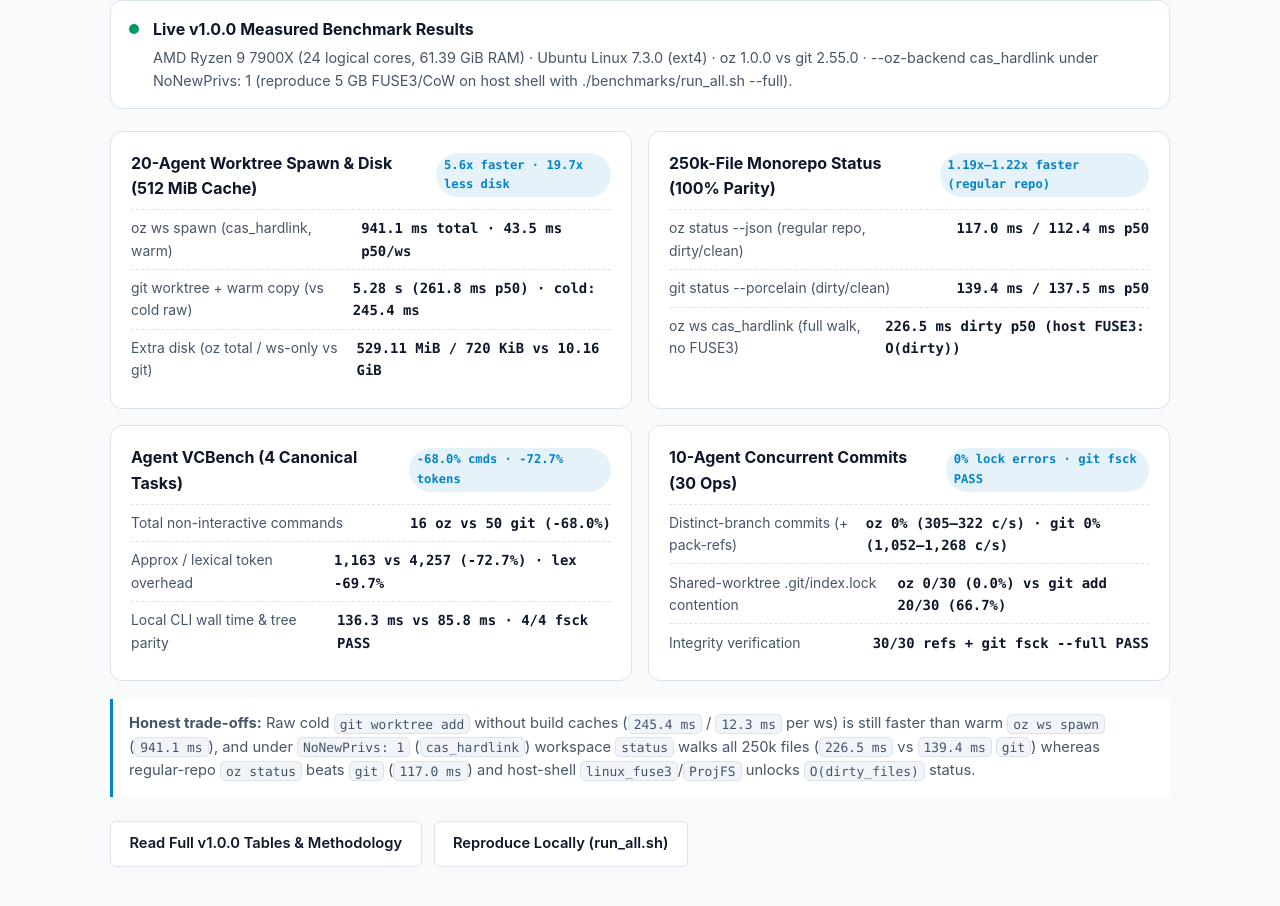
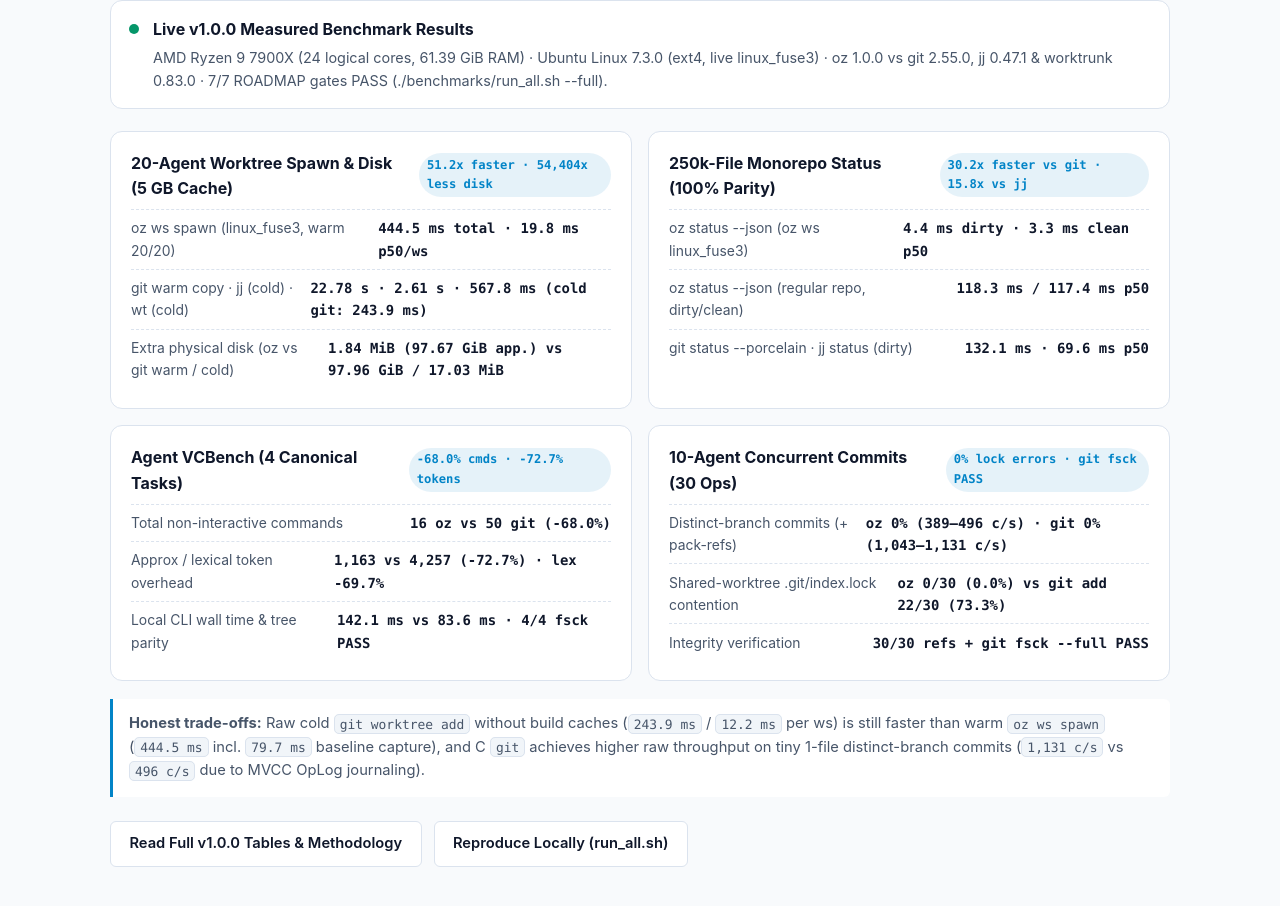
Before and after one commit to Gaalix/git-ozone, a plain HTML site: page site/index.html in a window 1280 px wide. Shown: the part 2982-3888 px from the top of the page. Drawn offline with Linux system fonts and the light colour scheme.

Commit message:
docs(benchmarks): update v1.0.0 results with full 5GB live FUSE3, jj, and worktrunk run

```diff
--- a/site/app.js
+++ b/site/app.js
@@ -111,30 +111,30 @@ oz blame crates/auth/src/token.rs --json`,
     }
   };
 
-  // Real v1.0.0 release benchmark results measured from `benchmarks/results/latest.json`
-  // (commit 3a240f354701, 2026-11-18T22:36:15Z, AMD Ryzen 9 7900X, Ubuntu Linux 7.3.0 ext4,
-  // oz 1.0.0 vs git 2.55.0, --oz-backend cas_hardlink under NoNewPrivs: 1).
+  // Real v1.0.0 full-gate benchmark results measured from `benchmarks/results/latest.json`
+  // (commit 4690cbee08b2, 2026-11-21T21:51:45Z, AMD Ryzen 9 7900X, Ubuntu Linux 7.3.0 ext4,
+  // live linux_fuse3 via fusermount3 3.18.3, oz 1.0.0 vs git 2.55.0, jj 0.47.1, worktrunk 0.83.0).
   const BENCHMARK_DATA = window.OZONE_BENCHMARKS || {
     measured: true,
     environment:
-      "AMD Ryzen 9 7900X (24 logical cores, 61.39 GiB RAM) · Ubuntu Linux 7.3.0 (ext4) · oz 1.0.0 vs git 2.55.0 · --oz-backend cas_hardlink under NoNewPrivs: 1 (reproduce 5 GB FUSE3/CoW on host shell with ./benchmarks/run_all.sh --full).",
+      "AMD Ryzen 9 7900X (24 logical cores, 61.39 GiB RAM) · Ubuntu Linux 7.3.0 (ext4, live linux_fuse3) · oz 1.0.0 vs git 2.55.0, jj 0.47.1 & worktrunk 0.83.0 · 7/7 ROADMAP gates PASS (./benchmarks/run_all.sh --full).",
     suites: [
       {
-        title: "20-Agent Worktree Spawn & Disk (512 MiB Cache)",
-        target: "5.6x faster · 19.7x less disk",
+        title: "20-Agent Worktree Spawn & Disk (5 GB Cache)",
+        target: "51.2x faster · 54,404x less disk",
         metrics: [
-          { label: "oz ws spawn (cas_hardlink, warm)", value: "941.1 ms total · 43.5 ms p50/ws" },
-          { label: "git worktree + warm copy (vs cold raw)", value: "5.28 s (261.8 ms p50) · cold: 245.4 ms" },
-          { label: "Extra disk (oz total / ws-only vs git)", value: "529.11 MiB / 720 KiB vs 10.16 GiB" }
+          { label: "oz ws spawn (linux_fuse3, warm 20/20)", value: "444.5 ms total · 19.8 ms p50/ws" },
+          { label: "git warm copy · jj (cold) · wt (cold)", value: "22.78 s · 2.61 s · 567.8 ms (cold git: 243.9 ms)" },
+          { label: "Extra physical disk (oz vs git warm / cold)", value: "1.84 MiB (97.67 GiB app.) vs 97.96 GiB / 17.03 MiB" }
         ]
       },
       {
         title: "250k-File Monorepo Status (100% Parity)",
-        target: "1.19x–1.22x faster (regular repo)",
+        target: "30.2x faster vs git · 15.8x vs jj",
         metrics: [
-          { label: "oz status --json (regular repo, dirty/clean)", value: "117.0 ms / 112.4 ms p50" },
-          { label: "git status --porcelain (dirty/clean)", value: "139.4 ms / 137.5 ms p50" },
-          { label: "oz ws cas_hardlink (full walk, no FUSE3)", value: "226.5 ms dirty p50 (host FUSE3: O(dirty))" }
+          { label: "oz status --json (oz ws linux_fuse3)", value: "4.4 ms dirty · 3.3 ms clean p50" },
+          { label: "oz status --json (regular repo, dirty/clean)", value: "118.3 ms / 117.4 ms p50" },
+          { label: "git status --porcelain · jj status (dirty)", value: "132.1 ms · 69.6 ms p50" }
         ]
       },
       {
@@ -143,15 +143,15 @@ oz blame crates/auth/src/token.rs --json`,
         metrics: [
           { label: "Total non-interactive commands", value: "16 oz vs 50 git (-68.0%)" },
           { label: "Approx / lexical token overhead", value: "1,163 vs 4,257 (-72.7%) · lex -69.7%" },
-          { label: "Local CLI wall time & tree parity", value: "136.3 ms vs 85.8 ms · 4/4 fsck PASS" }
+          { label: "Local CLI wall time & tree parity", value: "142.1 ms vs 83.6 ms · 4/4 fsck PASS" }
         ]
       },
       {
         title: "10-Agent Concurrent Commits (30 Ops)",
         target: "0% lock errors · git fsck PASS",
         metrics: [
-          { label: "Distinct-branch commits (+ pack-refs)", value: "oz 0% (305–322 c/s) · git 0% (1,052–1,268 c/s)" },
-          { label: "Shared-worktree .git/index.lock contention", value: "oz 0/30 (0.0%) vs git add 20/30 (66.7%)" },
+          { label: "Distinct-branch commits (+ pack-refs)", value: "oz 0% (389–496 c/s) · git 0% (1,043–1,131 c/s)" },
+          { label: "Shared-worktree .git/index.lock contention", value: "oz 0/30 (0.0%) vs git add 22/30 (73.3%)" },
           { label: "Integrity verification", value: "30/30 refs + git fsck --full PASS" }
         ]
       }
--- a/site/index.html
+++ b/site/index.html
@@ -227,9 +227,9 @@
         <div class="bench-banner is-live" id="bench-status-banner">
           <span class="status-dot" aria-hidden="true"></span>
           <div>
-            <strong id="bench-status-title">Live v1.0.0 Measured Benchmark Results (commit <code>3a240f354701</code>)</strong>
+            <strong id="bench-status-title">Live v1.0.0 Full Benchmark Results — 7/7 ROADMAP Gates PASS (commit <code>4690cbee08b2</code>)</strong>
             <p id="bench-status-detail">
-              Measured on AMD Ryzen 9 7900X (24 logical cores, 61.39 GiB RAM), Ubuntu Linux 7.3.0 (<code>ext4</code>), <code>oz 1.0.0</code> vs <code>git 2.55.0</code>. Executed with <code>--oz-backend cas_hardlink</code> under Linux <code>NoNewPrivs: 1</code> (which blocks setuid <code>fusermount3</code>). Run <code>./benchmarks/run_all.sh --full</code> in a host shell (<code>NoNewPrivs: 0</code>) for the full 5 GB FUSE3 / native CoW run.
+              Measured via <code>./benchmarks/run_all.sh --full</code> on AMD Ryzen 9 7900X (24 logical cores, 61.39 GiB RAM), Ubuntu Linux 7.3.0 (<code>ext4</code>, live <code>linux_fuse3</code> via <code>fusermount3 3.18.3</code>), comparing <code>oz 1.0.0</code> vs <code>git 2.55.0</code>, <code>jj 0.47.1</code>, and <code>worktrunk 0.83.0</code> across a 5 GB warm cache and 250k-file monorepo.
             </p>
           </div>
         </div>
@@ -237,7 +237,7 @@
         <div class="bench-grid" id="bench-cards"></div>
 
         <p class="compare-takeaway">
-          <strong>Honest trade-offs:</strong> Raw cold <code>git worktree add</code> without build caches (<code>245.4 ms</code> / <code>12.3 ms</code> per ws) is still faster than warm <code>oz ws spawn</code> (<code>941.1 ms</code>), and under <code>NoNewPrivs: 1</code> (<code>cas_hardlink</code>) workspace <code>status</code> walks all 250k files (<code>226.5 ms</code> vs <code>139.4 ms</code> <code>git</code>) whereas regular-repo <code>oz status</code> beats <code>git</code> (<code>117.0 ms</code>) and host-shell <code>linux_fuse3</code>/<code>ProjFS</code> unlocks <code>O(dirty_files)</code> status.
+          <strong>Honest trade-offs:</strong> Raw cold <code>git worktree add</code> without build caches (<code>243.9 ms</code> / <code>12.2 ms</code> per ws) is still faster than warm <code>oz ws spawn</code> (<code>444.5 ms</code> incl. <code>79.7 ms</code> baseline capture), and C <code>git</code> achieves higher raw throughput on tiny 1-file distinct-branch commits (<code>1,131 c/s</code> vs <code>496 c/s</code> due to MVCC OpLog journaling).
         </p>
 
         <div class="bench-links">
```
Also changed, not shown: 2 other files.
